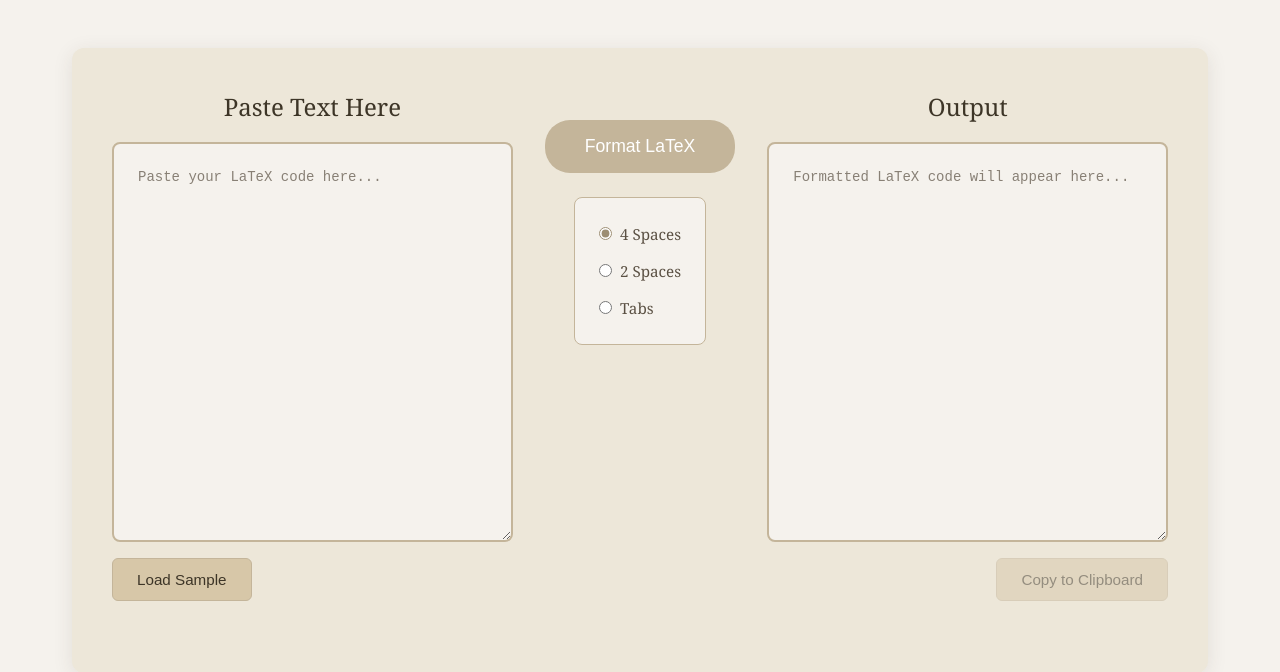
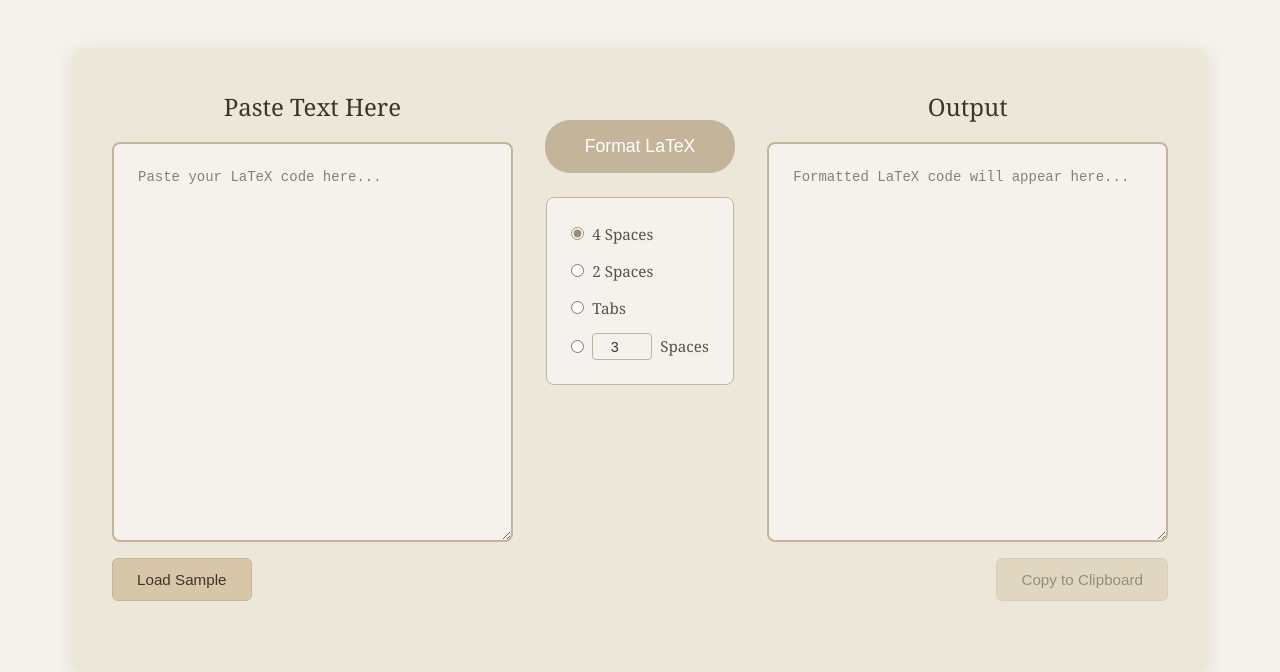
Before and after one commit to dhodgson615/TeX-Formatter, a Flask app: page / in a window 1280 px wide. Shown: the part 182-854 px from the top of the page. Run offline with Flask 3, Linux system fonts and the light colour scheme.

Commit message:
Add custom N spaces indentation option to web interface
Co-authored-by: dhodgson615 <133537428+dhodgson615@users.noreply.github.com>

```diff
--- a/static/script.js
+++ b/static/script.js
@@ -16,6 +16,19 @@ document.addEventListener('DOMContentLoaded', function() {
     // Input change handler to enable/disable buttons
     inputTextarea.addEventListener('input', updateButtonStates);
 
+    // Custom spaces input handling
+    const customSpacesInput = document.getElementById('custom-spaces');
+    const customRadio = document.querySelector('input[name="indent"][value="custom"]');
+
+    // Auto-select custom radio when number input is focused or changed
+    customSpacesInput.addEventListener('focus', () => {
+        customRadio.checked = true;
+    });
+
+    customSpacesInput.addEventListener('input', () => {
+        customRadio.checked = true;
+    });
+
     // Initial button state
     updateButtonStates();
 
@@ -29,7 +42,16 @@ document.addEventListener('DOMContentLoaded', function() {
 
         // Get selected indent option
         const selectedIndent = document.querySelector('input[name="indent"]:checked').value;
-        const indentStr = selectedIndent === '\\t' ? '\t' : selectedIndent;
+        let indentStr;
+
+        if (selectedIndent === '\\t') {
+            indentStr = '\t';
+        } else if (selectedIndent === 'custom') {
+            const customSpaces = parseInt(document.getElementById('custom-spaces').value) || 3;
+            indentStr = ' '.repeat(Math.max(1, Math.min(20, customSpaces))); // Clamp between 1 and 20
+        } else {
+            indentStr = selectedIndent;
+        }
 
         // Show loading state
         setLoadingState(true);
--- a/static/style.css
+++ b/static/style.css
@@ -180,6 +180,23 @@ textarea::placeholder {
     accent-color: var(--dark-taupe);
 }
 
+.indent-options input[type="number"] {
+    width: 60px;
+    padding: 0.3rem 0.5rem;
+    border: 1px solid var(--border-color);
+    border-radius: 4px;
+    background: var(--primary-bg);
+    color: var(--text-primary);
+    font-size: 0.9rem;
+    text-align: center;
+}
+
+.indent-options input[type="number"]:focus {
+    outline: none;
+    border-color: var(--dark-taupe);
+    box-shadow: 0 0 0 2px rgba(157, 142, 115, 0.2);
+}
+
 .copy-button {
     background: var(--accent-bg);
     color: var(--text-primary);
--- a/templates/index.html
+++ b/templates/index.html
@@ -35,6 +35,10 @@
                             <label>
                                 <input type="radio" name="indent" value="\t">
                                 Tabs
+                            </label>
+                            <label>
+                                <input type="radio" name="indent" value="custom">
+                                <input type="number" id="custom-spaces" min="1" max="20" value="3" placeholder="3"> Spaces
                             </label>
                         </div>
                     </div>
```
